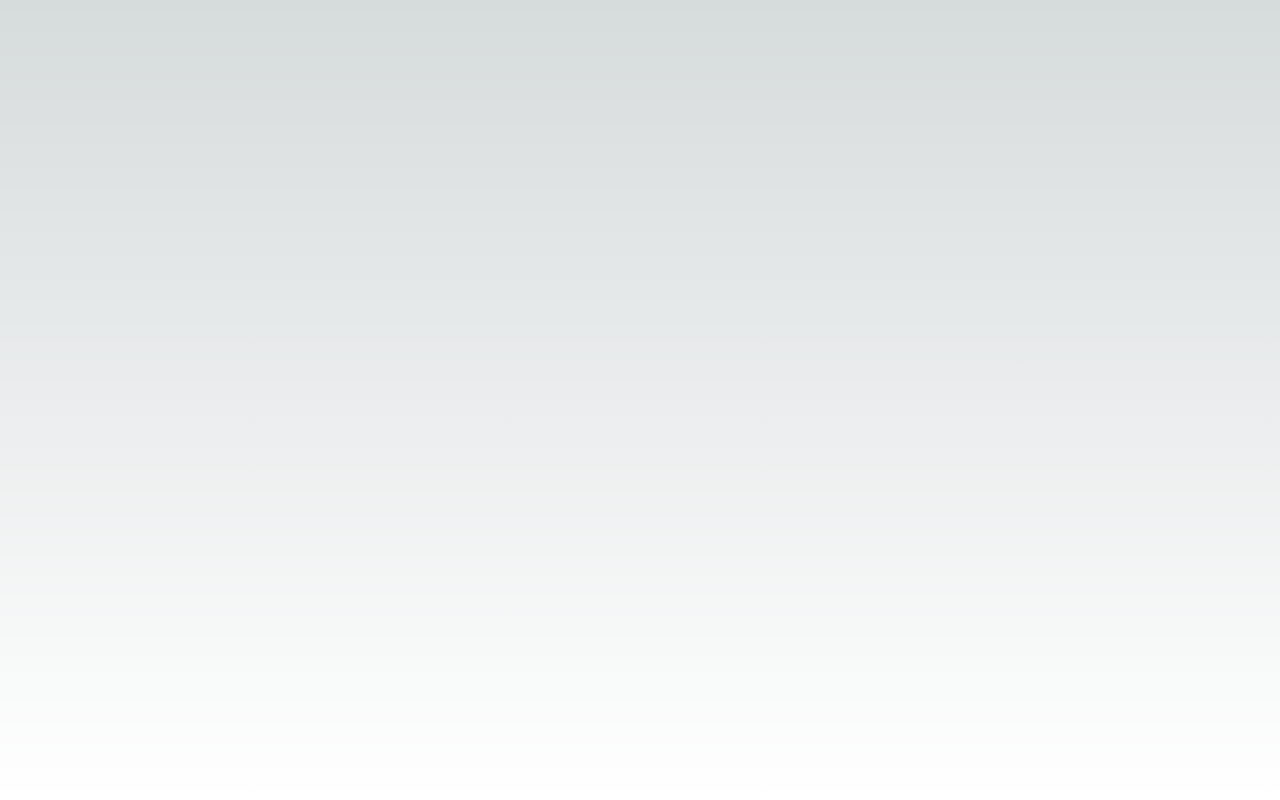
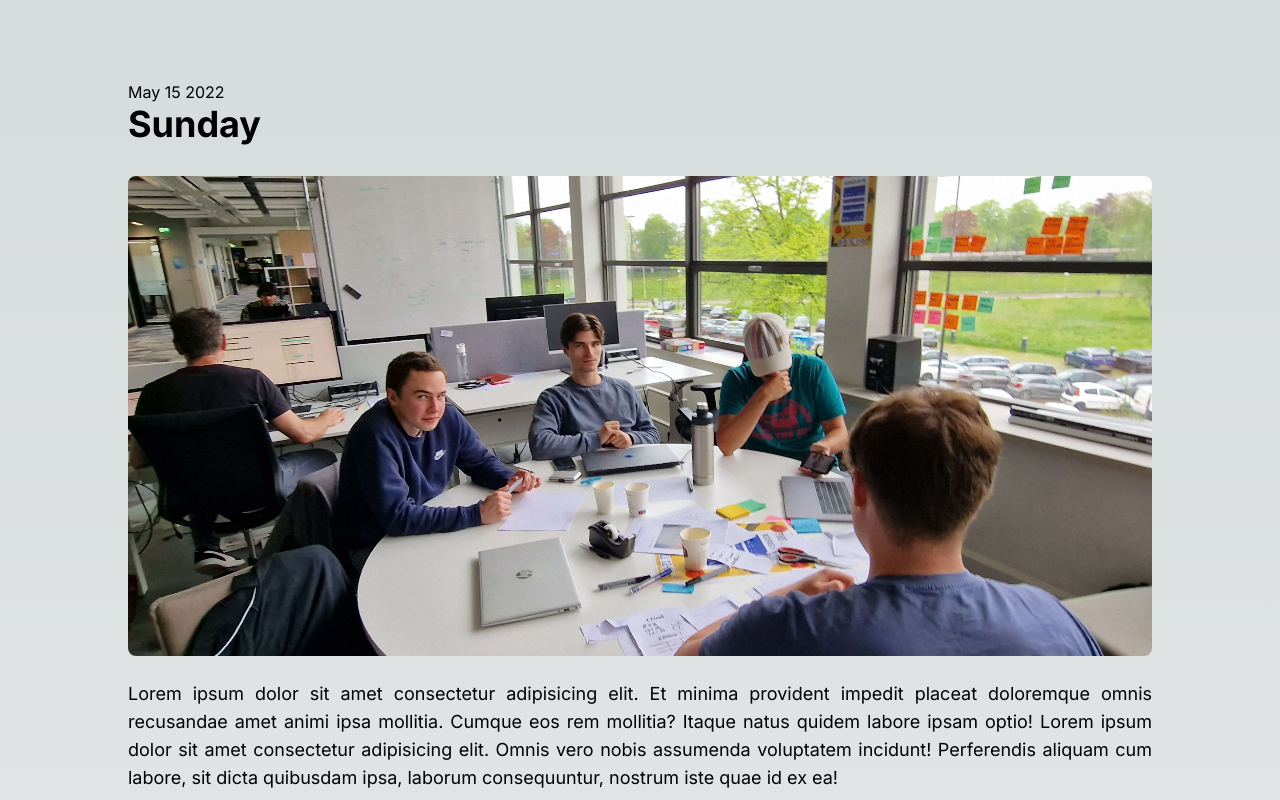
Before and after one commit to Xoom7573/ProjectEindhoven, a Next.js app: page / in a window 1280 px wide. Shown: the top 800 px of the page. Built offline with nearby package versions, Linux system fonts and the light colour scheme.

Commit message:
blogpost done

```diff
--- a/app/page.js
+++ /dev/null
@@ -1,5 +0,0 @@
-export default function Home() {
-  return (
-    <main className="flex min-h-screen flex-col items-center justify-between p-24"></main>
-  );
-}
--- /dev/null
+++ b/app/page.jsx
@@ -0,0 +1,17 @@
+import BlogPost from "@/components/BlogPost";
+import data from "../data/blogposts.json" assert { type: "json" };
+
+export default function Home() {
+  console.log(data);
+
+  return (
+    <main className="flex min-h-screen flex-col items-center justify-between">
+      <div className="max-w-screen-lg">
+        <BlogPost />
+        <BlogPost />
+        <BlogPost />
+        <BlogPost />
+      </div>
+    </main>
+  );
+}
--- /dev/null
+++ b/components/BlogPost.jsx
@@ -0,0 +1,33 @@
+import React from "react";
+import Image from "next/image";
+
+import sfeer from "../assets/sfeer.jpg";
+
+function BlogPost() {
+  return (
+    <div className="mt-20 mb-20">
+      <h2>May 15 2022</h2>
+      <h1 className="text-4xl font-bold mb-8">Sunday</h1>
+
+      <Image
+        className="rounded-lg mb-6 h-[30rem] w-full object-cover"
+        src={sfeer}
+        alt="sfeer foto"
+        objectFit="cover"
+        title="sfeer foto"
+      />
+
+      <p className="text-lg text-justify">
+        Lorem ipsum dolor sit amet consectetur adipisicing elit. Et minima
+        provident impedit placeat doloremque omnis recusandae amet animi ipsa
+        mollitia. Cumque eos rem mollitia? Itaque natus quidem labore ipsam
+        optio! Lorem ipsum dolor sit amet consectetur adipisicing elit. Omnis
+        vero nobis assumenda voluptatem incidunt! Perferendis aliquam cum
+        labore, sit dicta quibusdam ipsa, laborum consequuntur, nostrum iste
+        quae id ex ea!
+      </p>
+    </div>
+  );
+}
+
+export default BlogPost;
--- /dev/null
+++ b/data/blogposts.json
@@ -0,0 +1,12 @@
+[
+  {
+    "title": "Home",
+    "alineas":[
+      "lorem ipsum",
+      "lorem ipsum",
+      "lorem ipsum",
+      "lorem ipsum",
+      "lorem ipsum"
+    ]
+  }
+]
```
Also changed, not shown: assets/sfeer.jpg (added).
